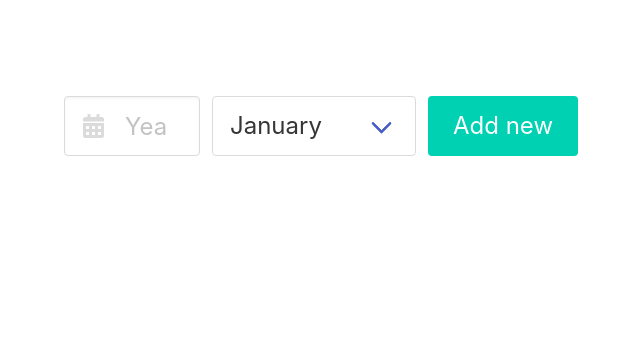
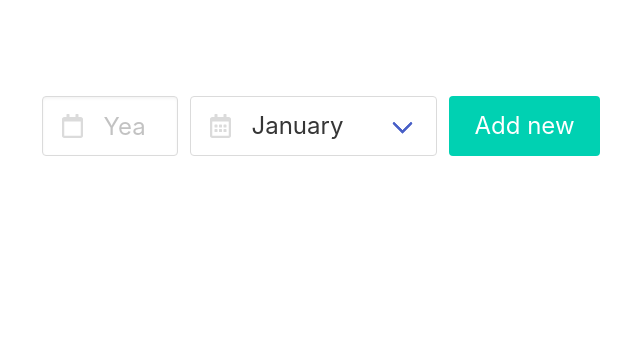
Before and after one commit to nerko937/Generate_expenses, a Flask app: template project/expenses/templates/main.html in a window 1280 px wide. Shown: the part 56-420 px from the top of the page, without its empty margins (319-959 px from the left). Run offline with Flask 2, Linux system fonts and the light colour scheme; the template is opened without the code that fills it: values that come from a table or form of the project are taken from there, others are empty; some libraries are stand-ins or nearby versions.

Commit message:
icon in category field - month adding form

```diff
--- a/project/expenses/templates/main.html
+++ b/project/expenses/templates/main.html
@@ -17,17 +17,20 @@
             {{ form.year(class="input is-large", placeholder="Year") }}
           {% endif %}
           <span class="icon is-small is-left">
-            <i class="fas fa-calendar-alt"></i>
+            <i class="far fa-calendar"></i>
           </span>
         </p>
-      <div class="has-text-centered">
-        <p class="control">
+      <div class="has-text-centered is-vcentered">
+        <p class="control has-icons-left">
           {% if form.month.errors %}
           <span class="select is-large is-danger">
           {% else %}
             <span class="select is-large">
           {% endif %}
           {{ form.month(placeholder="Month") }}
+          </span>
+          <span class="icon is-small is-left">
+            <i class="far fa-calendar-alt"></i>
           </span>
         </p>
         {% for error in form.month.errors %}
```
